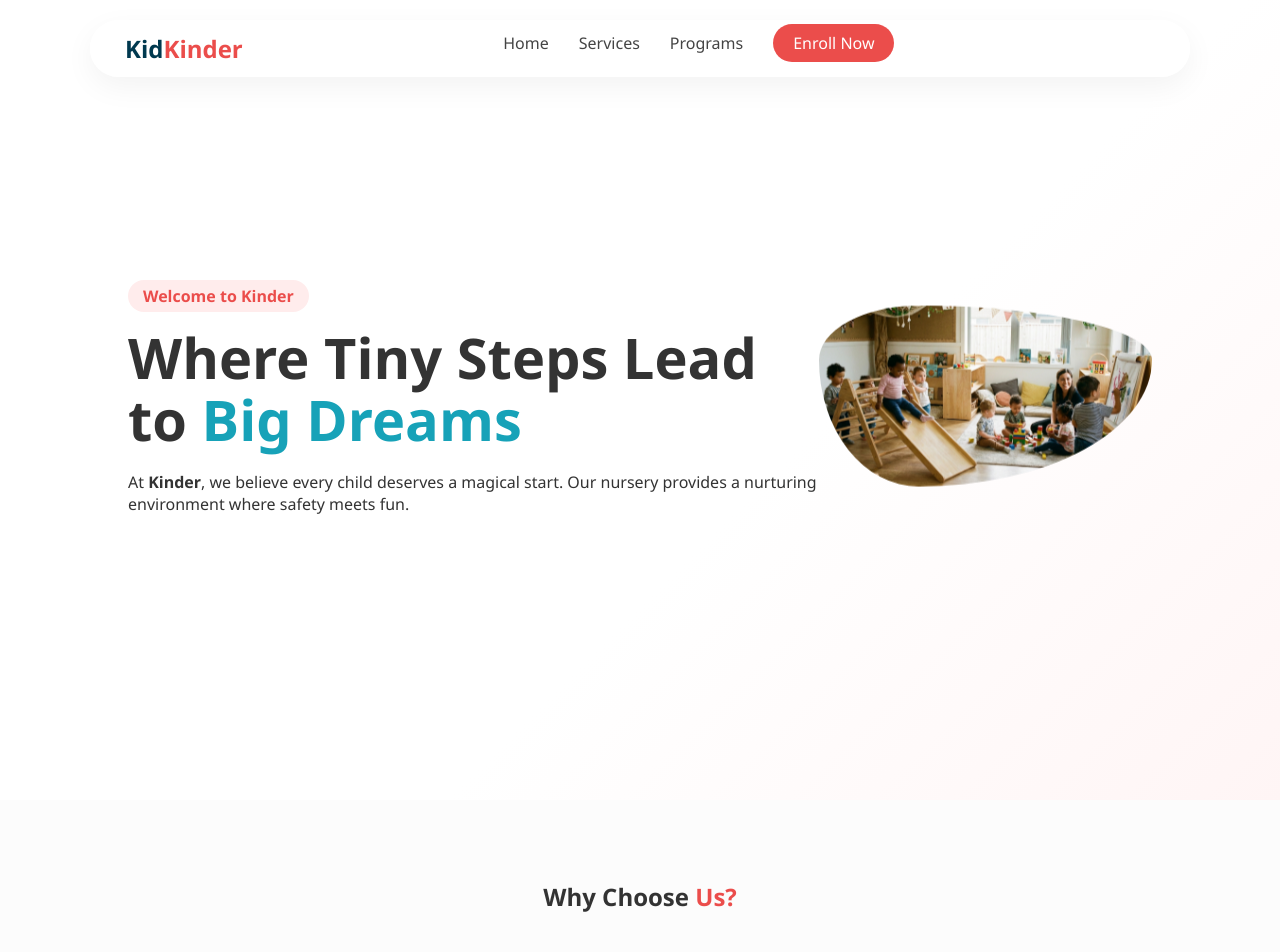
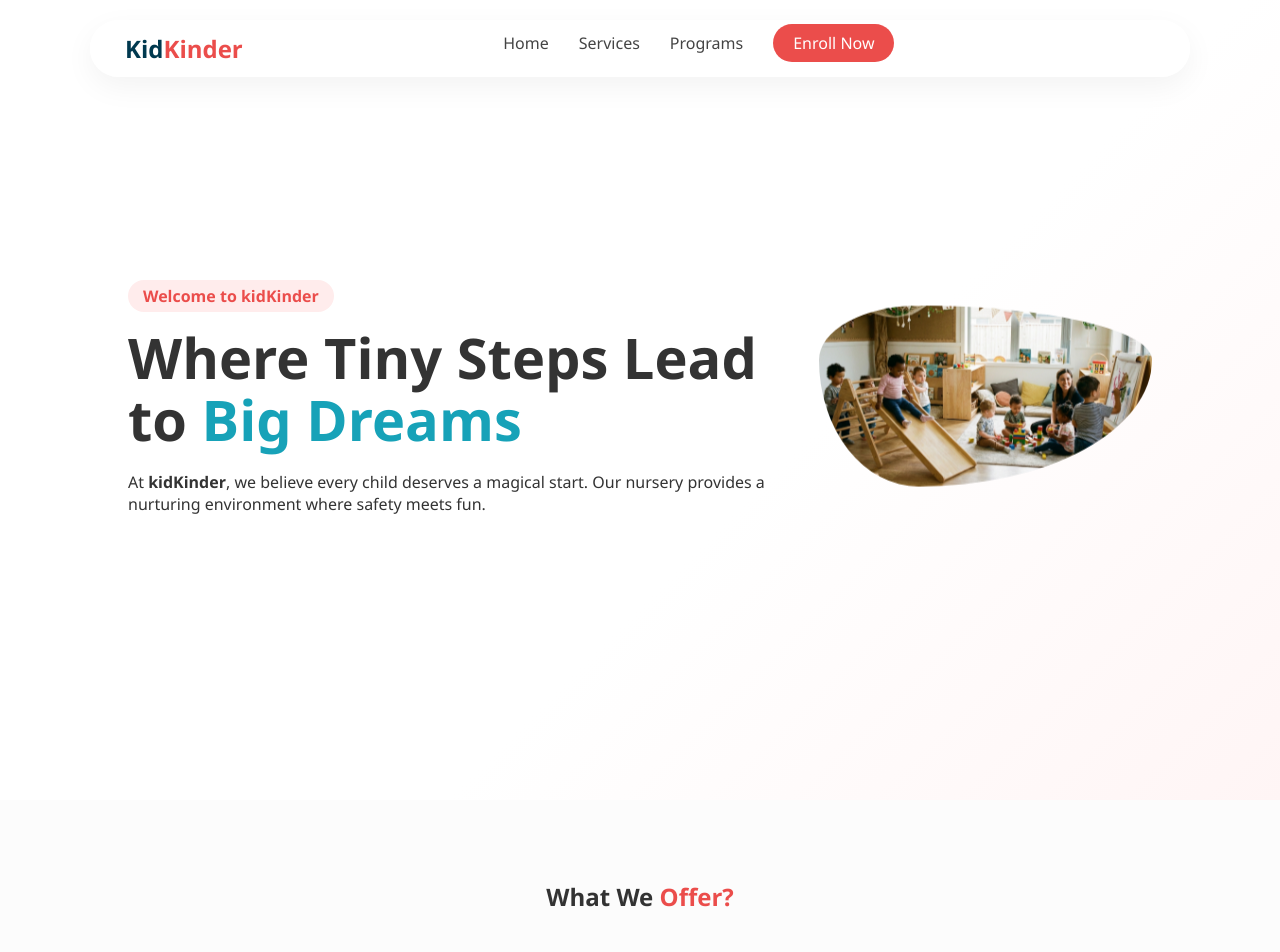
Before and after one commit to cyrus14dx/my-nursery-app, a React (Vite) app: page / in a window 1280 px wide. Shown: the top 952 px of the page. Built offline with nearby package versions, Linux system fonts and the light colour scheme; no server answers.

Commit message:
changes in app

```diff
--- a/src/App.jsx
+++ b/src/App.jsx
@@ -79,12 +79,12 @@ const Navbar = ({ user, onLogout }) => {
 const Header = () => (
   <header className="nursery-header" id="home">
     <div className="header-content">
-      <span className="badge">Welcome to Kinder</span>
+      <span className="badge">Welcome to kidKinder</span>
       <h1>
         Where Tiny Steps Lead to <span className="highlight">Big Dreams</span>
       </h1>
       <p className="intro-text">
-        At <strong>Kinder</strong>, we believe every child deserves a magical
+        At <strong>kidKinder</strong>, we believe every child deserves a magical
         start. Our nursery provides a nurturing environment where safety meets
         fun.
       </p>
@@ -110,7 +110,7 @@ const Service = () => {
     <section className="services-section" id="services">
       <div className="section-title">
         <h2>
-          Why Choose <span>Us?</span>
+          What We <span>Offer?</span>
         </h2>
       </div>
       <div className="services-container">
```
